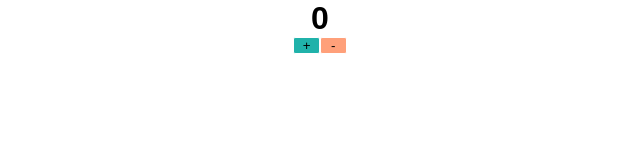
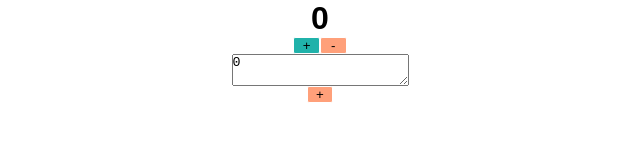
Before and after one commit to acinternship/test-redux-gettingstarted, a React app: page / in a window 1280 px wide. Shown: the whole page, without its empty margins (320-960 px from the left). Built offline with nearby package versions, Linux system fonts and the light colour scheme.

Commit message:
added textarea and button for todoapp setup

```diff
--- a/index.html
+++ b/index.html
@@ -8,7 +8,9 @@
 </head>
 
 <body>
+  <!--  <div id='todonew'></div>-->
   <div id='app'></div>
+  <div id='newtodo'></div>
 
   <script src="js/index.js"></script>
 </body>
--- a/js/main.js
+++ b/js/main.js
@@ -2,8 +2,51 @@ import React from 'react'
 import ReactDOM from 'react-dom'
 import { createStore } from 'redux'
 
+//// Reducer
+//const todoapp = (state = [], action) => {
+//  switch (action.type) {
+//    case 'ADD_TODO':
+//      return [
+//        ...state,
+//        {
+//          id: action.id,
+//          text: action.text,
+//          completed: false
+//        }
+//      ]
+//
+//    default:
+//      return state
+//  }
+//}
+//
+//// React components
+//const TodoAdd = (add, text) => (
+//  <div>
+//    <textarea>{text}</textarea>
+//    <button onClick={add}>ADD TODO</button>
+//  </div>
+//)
+//
+//// Output
+//const store = createStore(todoapp)
+//
+//const App = () => (
+//  ReactDOM.render(
+//    <TodoAdd
+//      text={store.getState().text}
+//      add={store.dispatch({type: 'ADD_TODO'})}
+//    />,
+//    document.getElementById('todoadd')
+//  )
+//)
+//
+//store.subscribe(App)
+//App()
+
+/*** REDUX COUNTER ***/
+
 // REDUX STORE
-
 const counter = (state = 0, action) => {
   switch (action.type) {
     case 'INCREMENT':
@@ -18,7 +61,6 @@ const counter = (state = 0, action) => {
 }
 
 // REACT COMPONENTS
-
 const Counter = ({value, onIncrement, onDecrement}) => (
   <div>
     <h1>{value}</h1>
@@ -29,8 +71,14 @@ const Counter = ({value, onIncrement, onDecrement}) => (
   </div>
 )
 
+const NewTodo = ({value, onIncrement}) => (
+  <div>
+    <textarea>{value}</textarea>
+    <button onClick={onIncrement}>+</button>
+  </div>
+)
+
 // OUTPUT
-
 const store = createStore(counter)
 
 const App = () => {
@@ -42,8 +90,15 @@ const App = () => {
     />,
     document.getElementById('app')
   )
+
+  ReactDOM.render(
+    <NewTodo
+      value={store.getState()}
+      onIncrement={() => store.dispatch({type: 'INCREMENT'})}
+    />,
+    document.getElementById('newtodo')
+  )
 }
 
 store.subscribe(App)
-
 App()
--- a/scss/stylesheet.scss
+++ b/scss/stylesheet.scss
@@ -3,6 +3,32 @@
   padding: 0;
 }
 
+body {
+  display: flex;
+  flex-direction: column;
+  align-items: center;
+  font-family: sans-serif;
+}
+
+//
+//todobox {
+//  display: flex;
+//  flex-direction: row;
+//  align-items: center;
+//  textarea {
+//    height: 5em;
+//    width: 10em;
+//    border: none;
+//    border-radius: 15%;
+//  }
+//  button {
+//    width: 2.5em;
+//    background-color: lightblue;
+//    border: none;
+//    border-radius: 15%;
+//    color: white;
+//  }
+//}
 div {
   align-items: center;
   display: flex;
```
Also changed, not shown: css/stylesheet.css, 1 other file.
